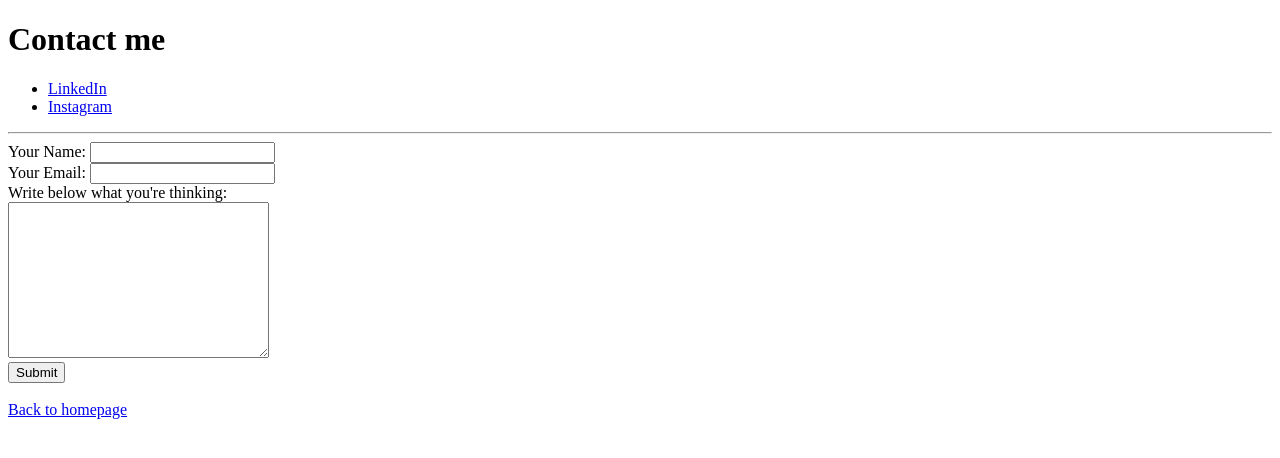
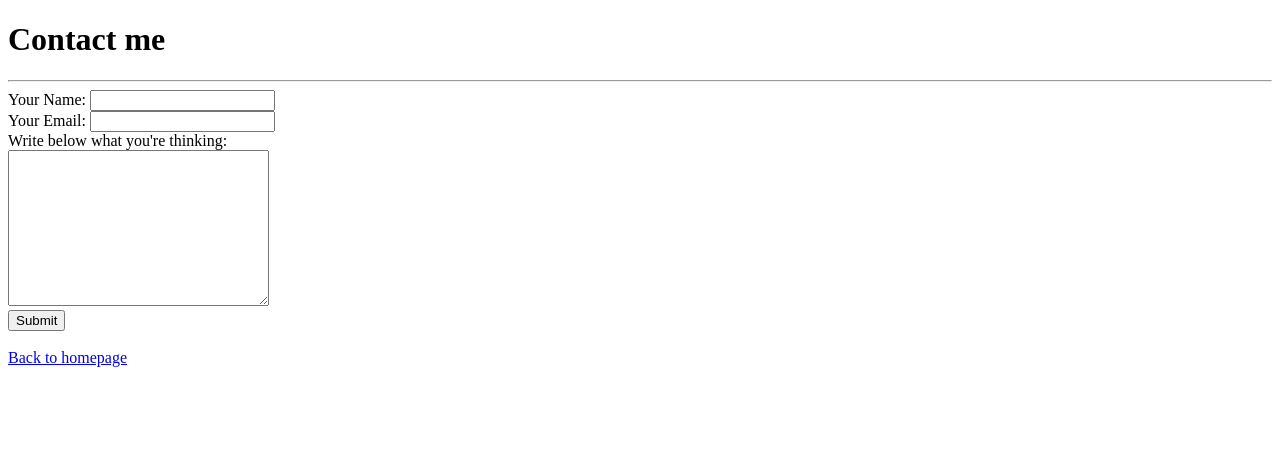
Before and after one commit to matheusbhf/firstsite, a plain HTML site: page contactme.html in a window 1280 px wide. Drawn offline with Linux system fonts and the light colour scheme.

Commit message:
Update contactme.html

```diff
--- a/contactme.html
+++ b/contactme.html
@@ -8,11 +8,6 @@
 </head>
 <body>
     <h1>Contact me</h1>
-<ul>
-    <li><a href="https://www.linkedin.com/in/matheusbrasileiro">LinkedIn</a></li>
-    <li><a href="https://www.instagram.com/matheusbhf">Instagram</a></li>
-</ul>
-
 <hr>
 <form action="mailto:matheusbhf@gmail.com" enctype="text/plain">
 
```
